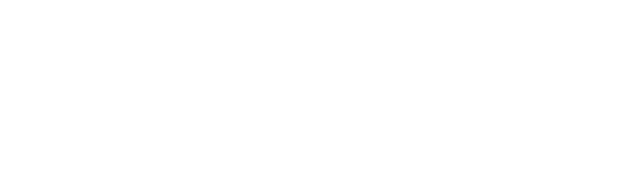
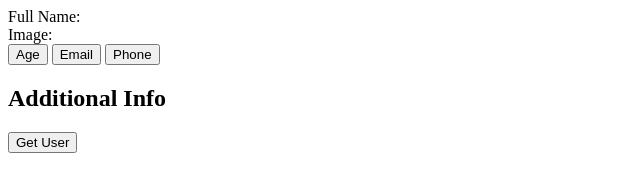
Before and after one commit to acciojob/random-user-js-Mohanendla, a website: page main.html in a window 1280 px wide. Shown: the whole page, without its empty margins (0-640 px from the left). Drawn offline with Linux system fonts and the light colour scheme.

Commit message:
Update main.html
Created a submission

```diff
--- a/main.html
+++ b/main.html
@@ -8,6 +8,20 @@
 
 <body>
 	<!-- the entire body must be written by student -->
+	<div class="container">
+	<div id="name">Full Name: <span></span></div>
+	<div id="image">Image: <span></span></div>
+	<div class = "btn-container">
+	<button data-attr="age" id="age">Age</button>
+	<button data-attr="email" id="email">Email</button>
+	<button data-attr="phone" id="phone">Phone</button>
+	</div>
+	<section>
+		<h2>Additional Info</h2>
+		<span></span>
+	</section>
+	<button id="getUser">Get User</button>
+	</div>
     <script type="text/javascript" src="./script.js">
 </script>
 
```
